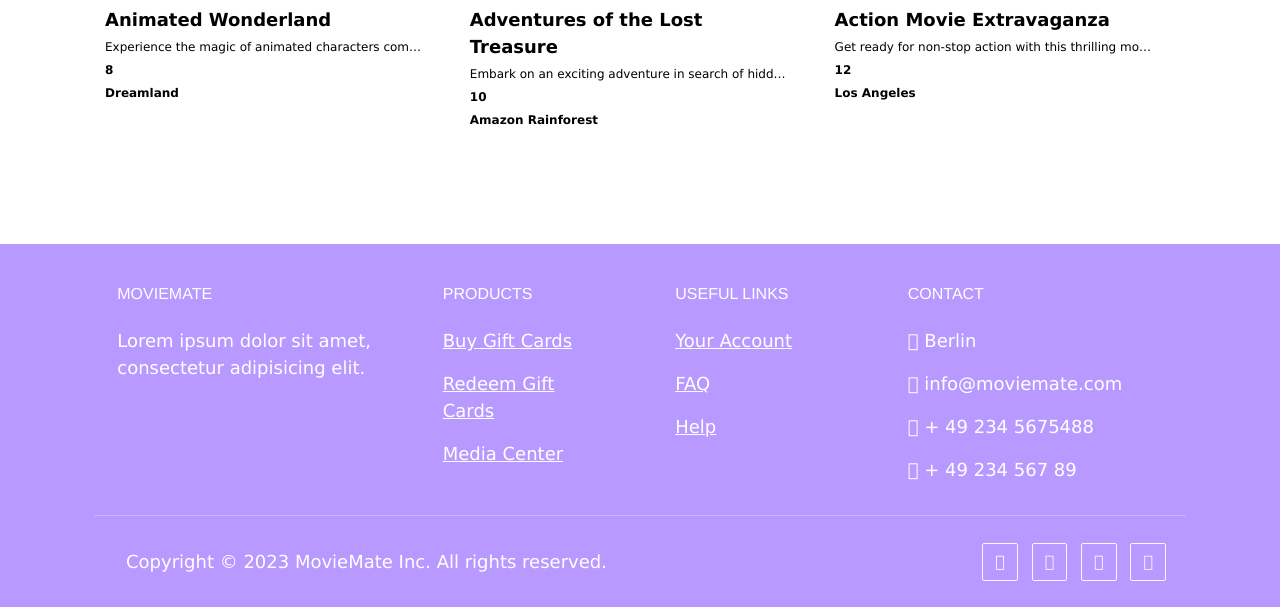
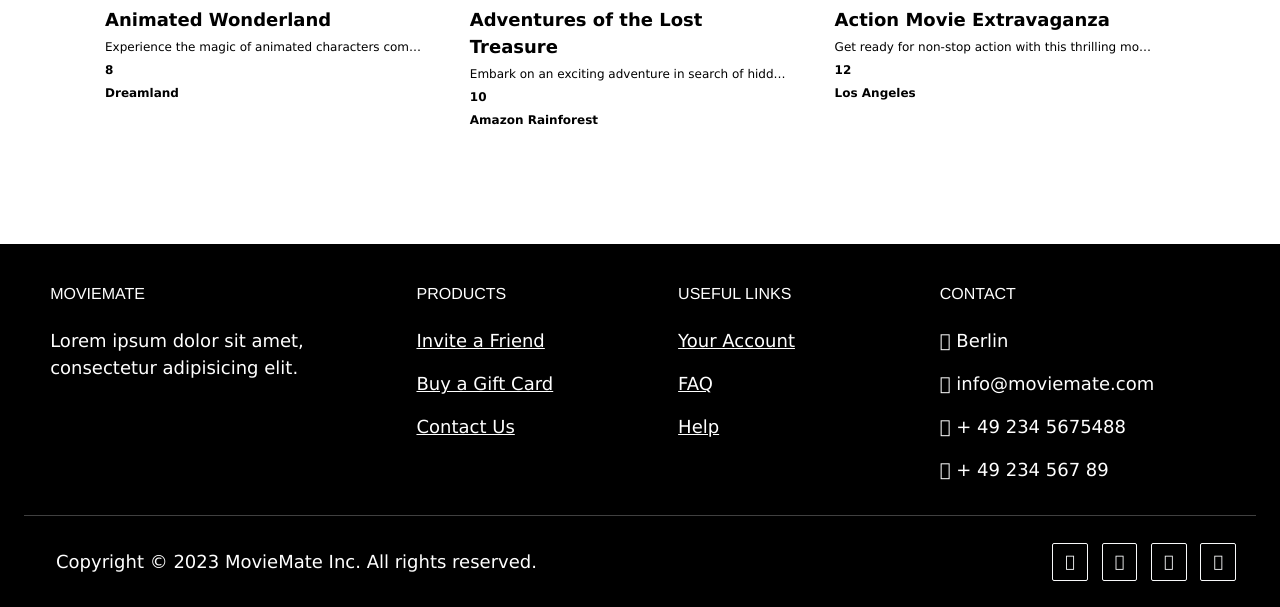
Before and after one commit to MikaaZz/MovieMate, a Rails app: page / in a window 1280 px wide. Shown: the part 1774-2381 px from the top of the page. Run offline with Rails 7, Linux system fonts and the light colour scheme; data comes from the database, SQL or seed files in the repository; style sheets or scripts are compiled from the project's sources; some libraries are stand-ins or nearby versions.

Commit message:
footer stuff

```diff
--- a/app/views/shared/_footer.html.erb
+++ b/app/views/shared/_footer.html.erb
@@ -1,9 +1,9 @@
 <footer
         class="text-center text-lg-start text-white w-100"
-        style="background-color: #B799FF"
+        style="background-color: black"
         >
   <!-- Grid container -->
-  <div class="container p-4 pb-0">
+  <div class="container-fluid p-4 pb-0">
     <!-- Section: Links -->
     <section class="">
       <!--Grid row-->
@@ -24,19 +24,19 @@
         <div class="col-md-2 col-lg-2 col-xl-2 mx-auto mt-3">
           <h6 class="text-uppercase mb-4 font-weight-bold">Products</h6>
           <p>
-            <a class="text-white">Buy Gift Cards</a>
+            <a class="text-white">Invite a Friend</a>
           </p>
           <p>
             <%# <a class="text-white">Media Center</a> %>
           </p>
           <p>
-            <a class="text-white">Redeem Gift Cards</a>
+            <a class="text-white">Buy a Gift Card</a>
           </p>
           <p>
             <%# <a class="text-white">Privacy</a> %>
           </p>
           <p>
-            <a class="text-white">Media Center </a>
+            <a class="text-white">Contact Us </a>
           </p>
         </div>
         <!-- Grid column -->
```
